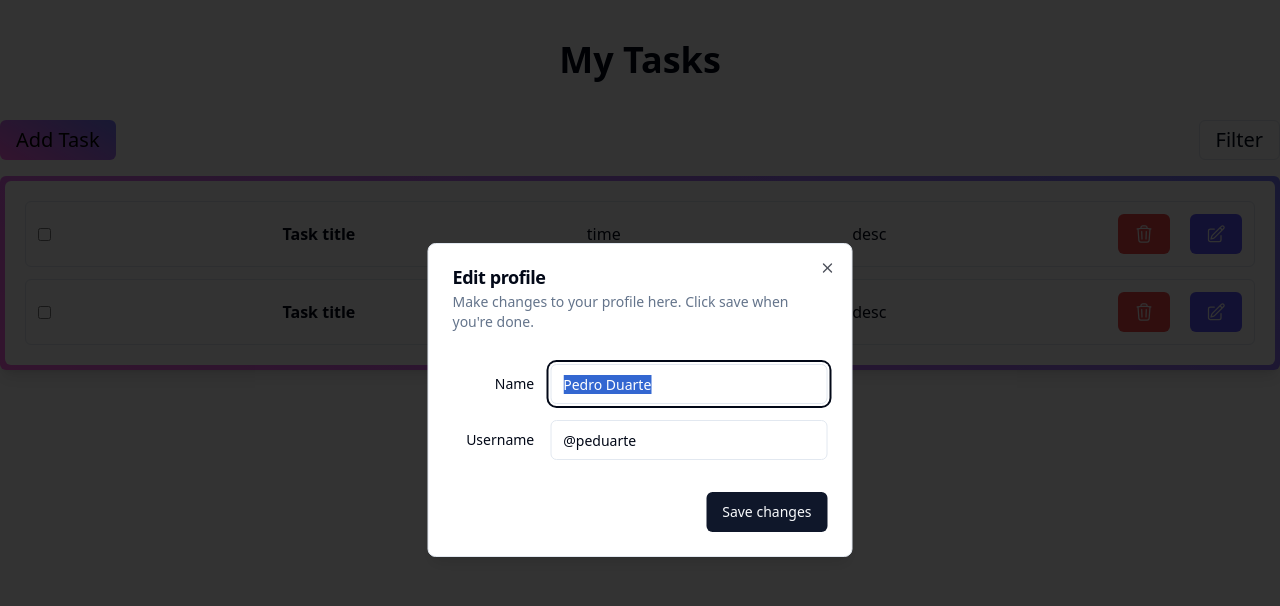
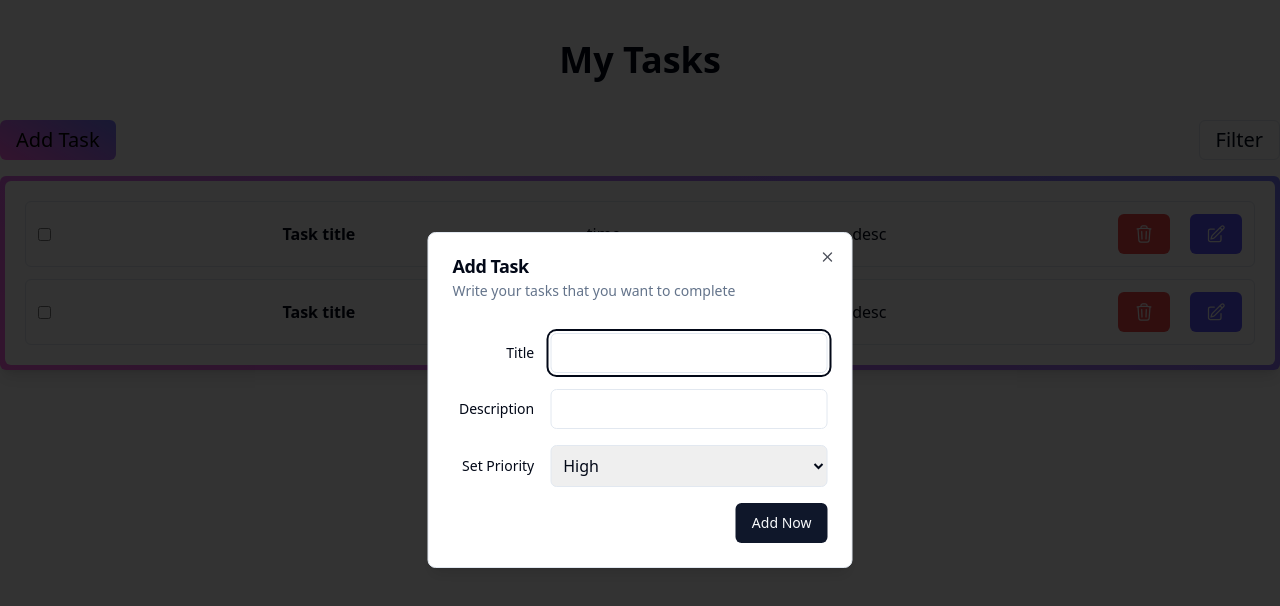
Before and after one commit to rirefat/taskMaster-frontend, a React (Vite) app: page / in a window 1280 px wide. Both pictures are taken after a click on the button "Add Task". Shown: the top 606 px of the page. Built offline with nearby package versions, Linux system fonts and the light colour scheme.

Commit message:
partially handle modal

```diff
--- a/src/components/todo/AddTodoModal.tsx
+++ b/src/components/todo/AddTodoModal.tsx
@@ -1,6 +1,7 @@
 import { Button } from "@/components/ui/button"
 import {
   Dialog,
+  DialogClose,
   DialogContent,
   DialogDescription,
   DialogFooter,
@@ -10,8 +11,18 @@ import {
 } from "@/components/ui/dialog"
 import { Input } from "@/components/ui/input"
 import { Label } from "@/components/ui/label"
+import { FormEvent, useState } from "react"
 
 export function AddTodoModal() {
+  const [title, setTitle] = useState('');
+  const [description, setDescription] = useState('');
+  const [priority, setPriority] = useState('');
+
+  const addTask = (event: FormEvent) => {
+    event.preventDefault();
+    console.log(title, description)
+  }
+
   return (
     <Dialog>
       <DialogTrigger asChild>
@@ -19,28 +30,47 @@ export function AddTodoModal() {
       </DialogTrigger>
       <DialogContent className="sm:max-w-[425px]">
         <DialogHeader>
-          <DialogTitle>Edit profile</DialogTitle>
+          <DialogTitle>Add Task</DialogTitle>
           <DialogDescription>
-            Make changes to your profile here. Click save when you're done.
+            Write your tasks that you want to complete
           </DialogDescription>
         </DialogHeader>
+
+        {/* Todo form */}
+        <form onSubmit={addTask}>
           <div className="grid gap-4 py-4">
             <div className="grid grid-cols-4 items-center gap-4">
-            <Label htmlFor="name" className="text-right">
-              Name
-            </Label>
-            <Input id="name" value="Pedro Duarte" className="col-span-3" />
+              <Label htmlFor="title" className="text-right"> Title </Label>
+              <Input
+                onBlur={(event) => setTitle(event.target.value)}
+                id="title"
+                className="col-span-3"
+              />
             </div>
             <div className="grid grid-cols-4 items-center gap-4">
-            <Label htmlFor="username" className="text-right">
-              Username
-            </Label>
-            <Input id="username" value="@peduarte" className="col-span-3" />
+              <Label htmlFor="description" className="text-right">Description</Label>
+              <Input
+                onBlur={(event) => setDescription(event.target.value)}
+                id="description"
+                className="col-span-3"
+              />
+            </div>
+            <div className="grid grid-cols-4 items-center gap-4">
+              <Label htmlFor="priority" className="text-right">Set Priority</Label>
+              {/* <Input id="priority" className="col-span-3" /> */}
+              <select name="priority" id="priority" className="col-span-3 border p-2 rounded-md" >
+                <option value="high">High</option>
+                <option value="medium">Medium</option>
+                <option value="low">Low</option>
+              </select>
             </div>
           </div>
           <DialogFooter>
-          <Button type="submit">Save changes</Button>
+            <DialogClose asChild>
+              <Button type="submit">Add Now</Button>
+            </DialogClose>
           </DialogFooter>
+        </form>
       </DialogContent>
     </Dialog>
   )
```
Lines whose indentation alone changed are shown as unchanged.
